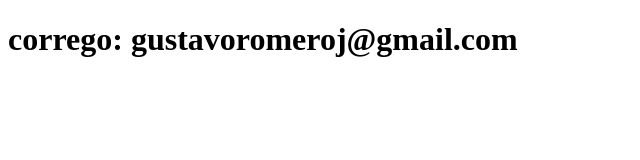
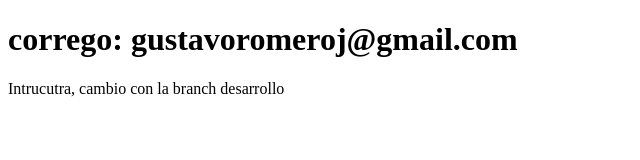
Before and after one commit to Tavo-21/sistema-de-registro, a plain HTML site: page contacto.html in a window 1280 px wide. Shown: the whole page, without its empty margins (0-640 px from the left). Drawn offline with Linux system fonts and the light colour scheme.

Commit message:
Actualizar el contacto

```diff
--- a/contacto.html
+++ b/contacto.html
@@ -7,5 +7,6 @@
 </head>
 <body>
     <h1>corrego: gustavoromeroj@gmail.com</h1>
+    <p>Intrucutra, cambio con la branch desarrollo</p>
 </body>
 </html>
```
